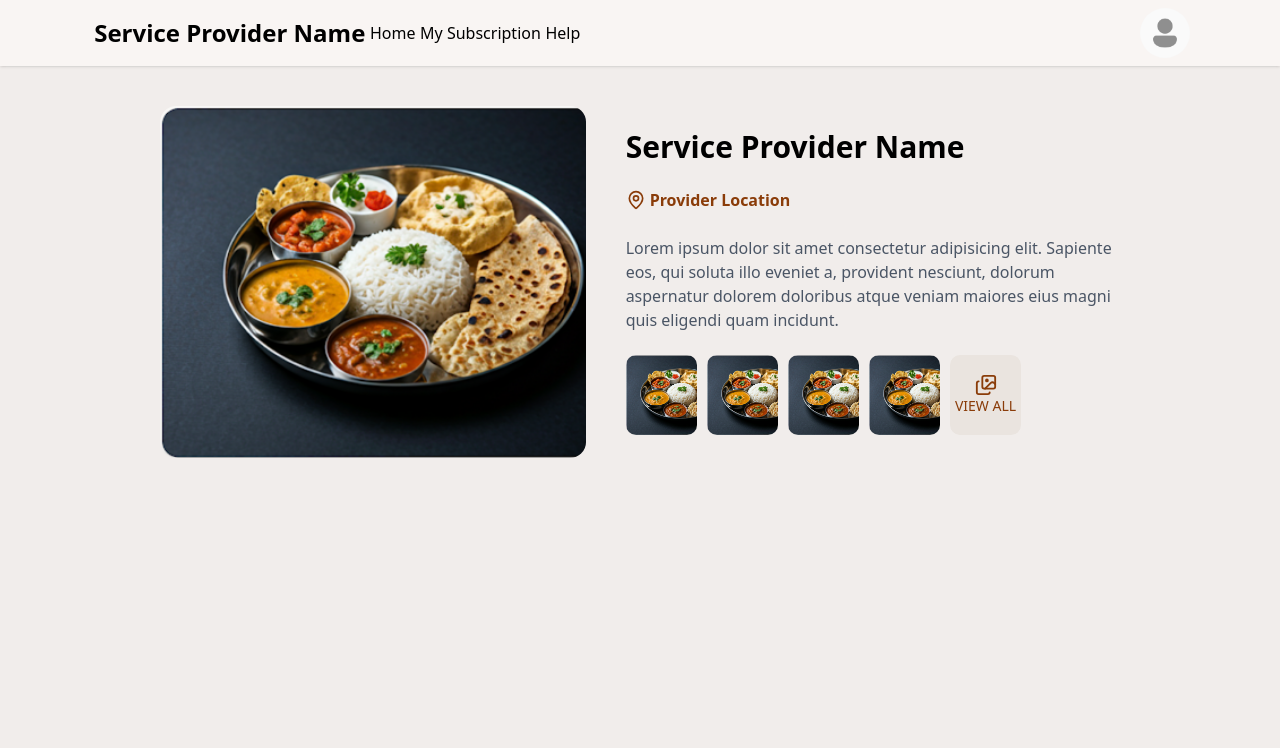
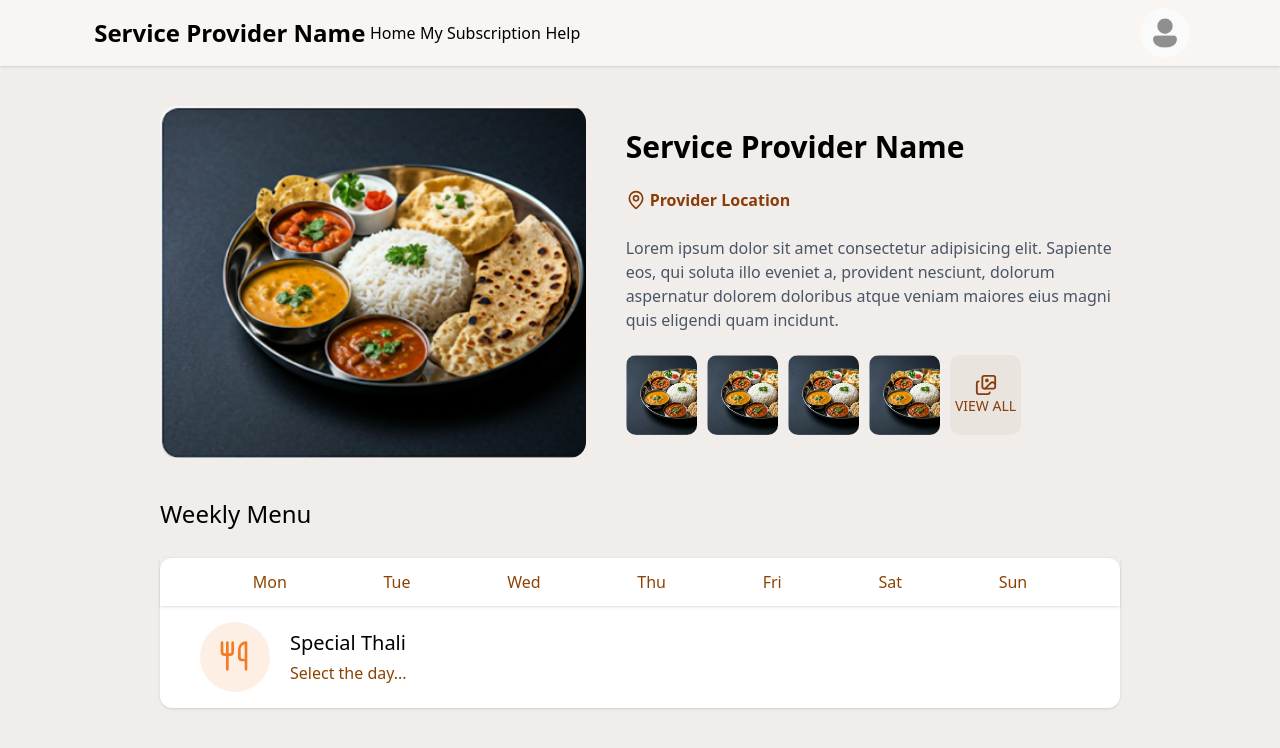
Before and after one commit to pratikparmar435/Tiffin-Service-App, a React (Vite) app in the folder frontend/: page / in a window 1280 px wide. Shown: the top 748 px of the page. Built offline with nearby package versions, Linux system fonts and the light colour scheme.

Commit message:
weekly menu ui created

```diff
--- a/frontend/src/home-page/find-tiffin/ServicesCard.jsx
+++ b/frontend/src/home-page/find-tiffin/ServicesCard.jsx
@@ -1,21 +1,32 @@
-import React from 'react'
+import React from "react";
 
 function Uicom() {
-   return (
-      <div className='rounded-2xl bg-white h-89 w-60 shadow-xl'>
-         <img src="https://thumbs.dreamstime.com/b/unhealthy-fast-food-delivery-menu-featuring-assorted-burgers-cheeseburgers-nuggets-french-fries-soda-high-calorie-low-356045884.jpg" alt="slow network" className='h-[55%] w-[full] rounded-t-2xl rounded-b-none overflow-hidden'>
-         </img>
-         <div className='flex justify-between mt-4'>
-            <b className='ml-6'>Mens kitchen </b>
-            <p className='mr-4 text-orange-400'>*4.8</p>
-         </div>
-         <p className='text-sm ml-6 mt-3 text-gray-500'>North indian*2.4 km away</p>
-         <div className='flex ml-6 mt-4 items-center'>
-            <b className='text-orange-400'>$85 </b><p>/meal</p>
-            <button type="button" className='bg-orange-200 text-orange-400 rounded p-1 ml-1 cursor-pointer'>view Menu</button>
-         </div>
+  return (
+    <div className="rounded-2xl bg-white h-89 w-60 shadow-xl">
+      <img
+        src="https://thumbs.dreamstime.com/b/unhealthy-fast-food-delivery-menu-featuring-assorted-burgers-cheeseburgers-nuggets-french-fries-soda-high-calorie-low-356045884.jpg"
+        alt="slow network"
+        className="h-[55%] w-[full] rounded-t-2xl rounded-b-none overflow-hidden"
+      ></img>
+      <div className="flex justify-between mt-4">
+        <b className="ml-6">Mens kitchen </b>
+        <p className="mr-4 text-[#f47b25]">*4.8</p>
       </div>
-   )
+      <p className="text-sm ml-6 mt-3 text-gray-500">
+        North indian*2.4 km away
+      </p>
+      <div className="flex ml-6 mt-4 items-center">
+        <b className="text-[#f47b25]">$85 </b>
+        <p>/meal</p>
+        <button
+          type="button"
+          className="bg-[#fef2e9] text-[#f47b25] rounded p-1 px-2 ml-1 cursor-pointer"
+        >
+          view Menu
+        </button>
+      </div>
+    </div>
+  );
 }
 
-export default Uicom
+export default Uicom;
--- a/frontend/src/order-tifiin-page/OrderPage.jsx
+++ b/frontend/src/order-tifiin-page/OrderPage.jsx
@@ -1,11 +1,13 @@
 import Navbar from "./navigation-section/Navbar";
 import TiffinDetails from "./tiffin-details/TiffinDetails";
+import WeeklyMenu from "./weekly-menu/WeeklyMenu";
 
 const OrderPage = () => {
   return (
     <>
       <Navbar />
       <TiffinDetails />
+      <WeeklyMenu />
     </>
   );
 };
--- /dev/null
+++ b/frontend/src/order-tifiin-page/weekly-menu/WeeklyMenu.jsx
@@ -0,0 +1,56 @@
+import { Utensils } from "lucide-react";
+import { useState } from "react";
+const WeeklyMenu = () => {
+  const [todayFood, setTodayFood] = useState("Select the day...");
+  const [headingDay, setHeadingDay] = useState("");
+  const [activeDay, setActiveDay] = useState(null);
+  const menu = [
+    { day: "Mon", food: "This is the food of monday", dayName: "Monday" },
+    { day: "Tue", food: "This is the food of tuesday", dayName: "Tuesday" },
+    { day: "Wed", food: "This is the food of wednesday", dayName: "Wednesday" },
+    { day: "Thu", food: "This is the food of thursday", dayName: "Thursday" },
+    { day: "Fri", food: "This is the food of friday", dayName: "Friday" },
+    { day: "Sat", food: "This is the food of saturday", dayName: "Saturday" },
+    { day: "Sun", food: "This is the food of sunday", dayName: "Sunday" },
+  ];
+
+  function handleFoodMenu(idx) {
+    setTodayFood(menu[idx].food);
+    setHeadingDay(menu[idx].dayName);
+    setActiveDay(idx);
+  }
+
+  return (
+    <div className="max-w-[75%] m-auto mt-10">
+      <h2 className="text-2xl mb-7">Weekly Menu</h2>
+      <div className="bg-white rounded-xl shadow-sm">
+        <div className="p-1 flex justify-evenly items-center shadow-sm">
+          {menu.map((obj, idx) => {
+            return (
+              <span
+                key={idx}
+                onClick={() => {
+                  handleFoodMenu(idx);
+                }}
+                className={`cursor-pointer p-2 rounded ${activeDay === idx ? "text-[#f47b25] bg-[#fef2e9]" : "text-[#8C4302] bg-white"}`}
+              >
+                {obj.day}
+              </span>
+            );
+          })}
+        </div>
+        <div className="w-[95%] m-auto p-4 flex gap-5 items-center">
+          <div className="h-17.5 w-17.5 rounded-full bg-[#fdefe4] p-4.5">
+            <Utensils color="#f47b25" size={32} />
+          </div>
+          <div>
+            <h2 className="text-xl mb-1">{headingDay} Special Thali</h2>
+            <span className="text-[#8C4302]">{todayFood}</span>
+          </div>
+        </div>
+      </div>
+    </div>
+  );
+};
+
+export default WeeklyMenu;
```
